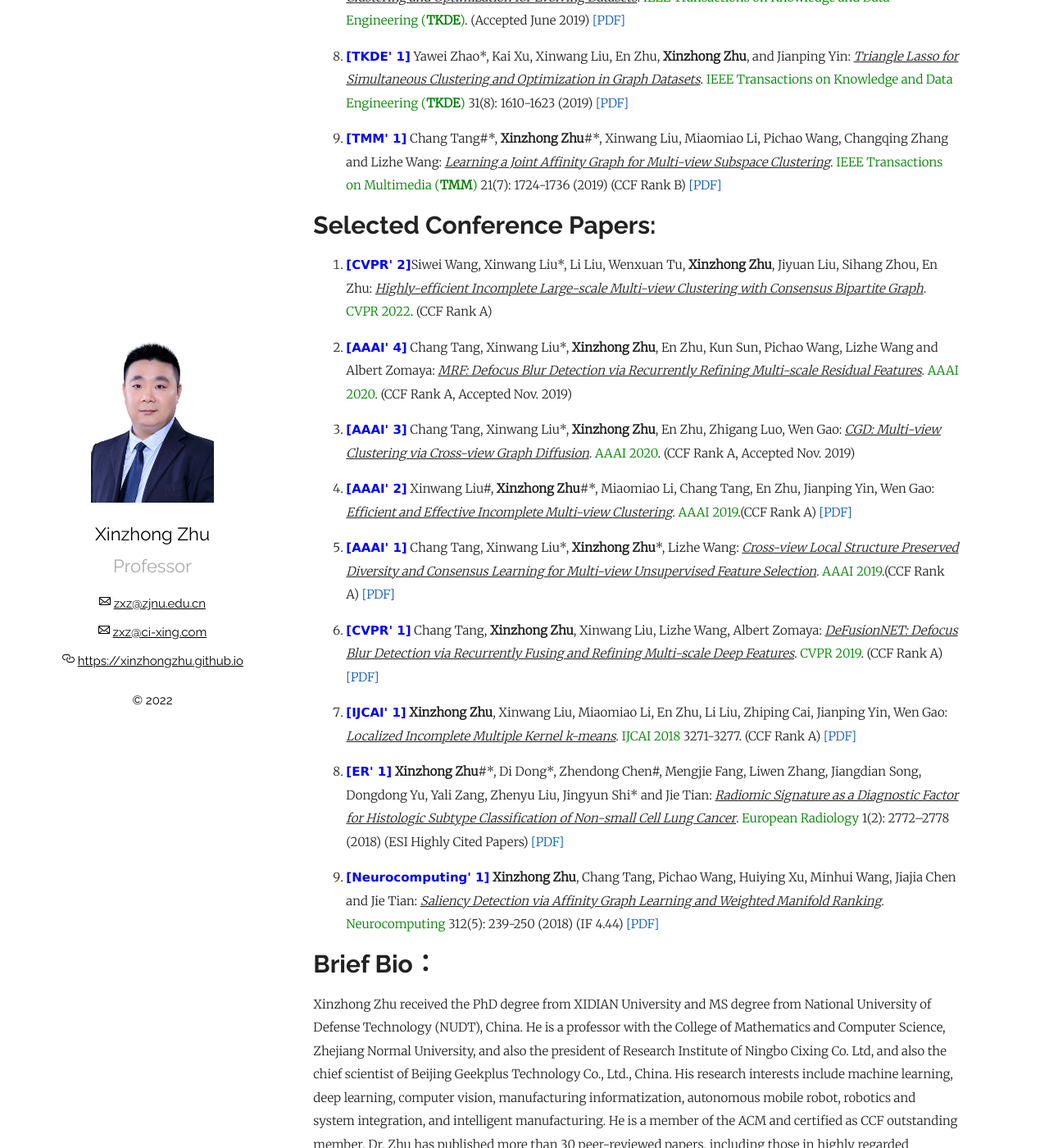
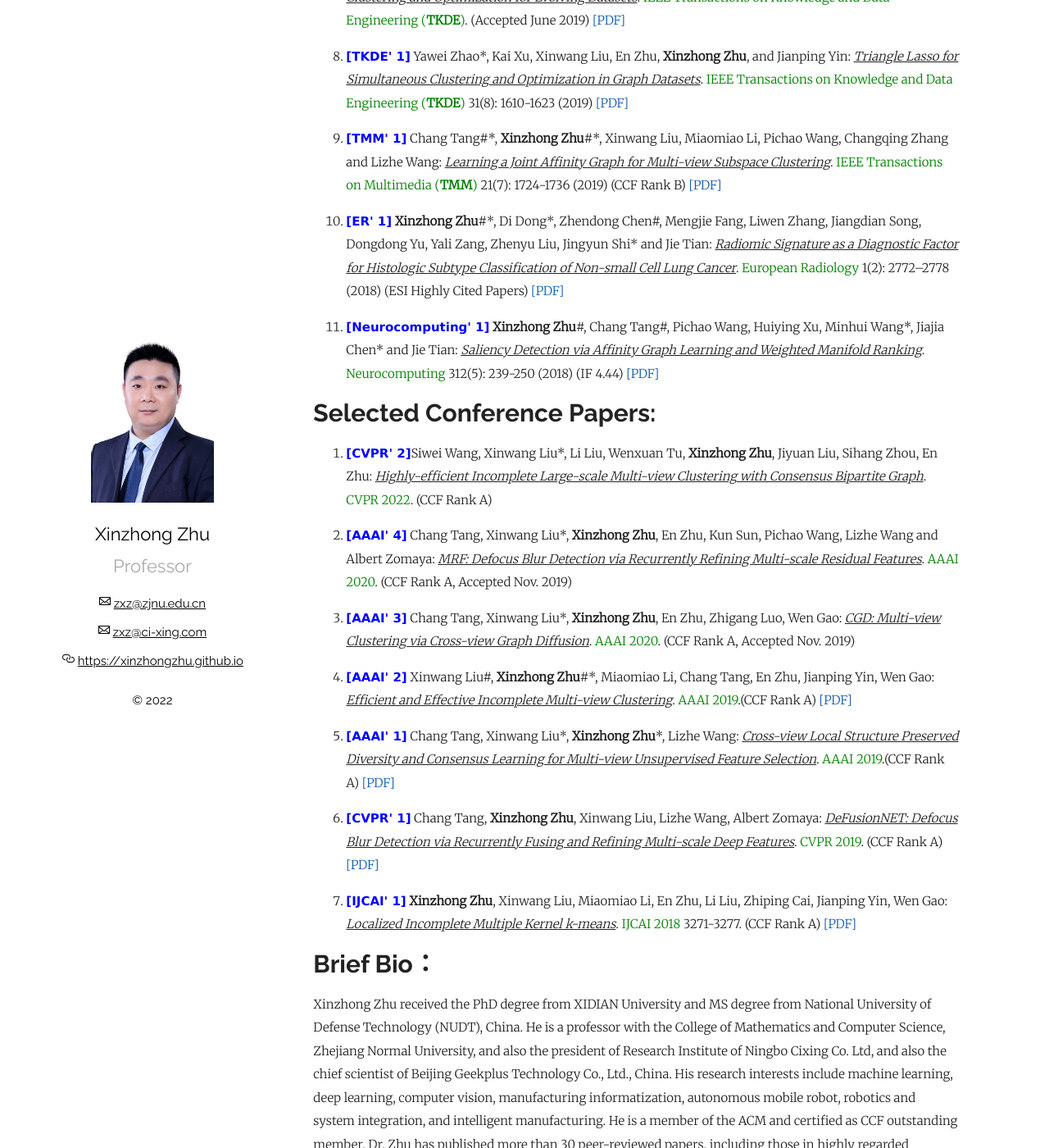
Before and after one commit to xinzhongzhu/xinzhongzhu.github.io, a Jekyll site: the page built from index.md, in a window 1280 px wide and 1400 px high, scrolled down 970 px. Shown: the whole window at 82% size. Built offline with Jekyll 4.4.1, drawn with Linux system fonts in a browser that asks for light colours; our own code applies the rules of GitHub Pages for plain Markdown files; part of the change alters nothing that is shown.

Commit message:
Update index.md

```diff
--- a/index.md
+++ b/index.md
@@ -35,6 +35,14 @@ Please drop me a message by email: <u>zxz@zjnu.edu.cn</u> or <u>zxz@ci-xing.com<
 
 <p style="margin-top: 8px;"><li><font face="verdana" color="blue"><b>[TMM' 1]</b></font> Chang Tang#*, <b>Xinzhong Zhu</b>#*, Xinwang Liu, Miaomiao Li, Pichao Wang, Changqing Zhang and Lizhe Wang: <i><u>Learning a Joint Affinity Graph for Multi-view Subspace Clustering</u></i>. <font color="green">IEEE Transactions on Multimedia (<b>TMM</b>)</font> 21(7): 1724-1736 (2019) (CCF Rank B) <a href = "https://sci-hub.tw/https://ieeexplore.ieee.org/abstract/document/8587193/">[PDF]</a></li></p>
 
+
+ <p style="margin-top: 8px;"><li><font face="verdana" color="blue"><b>[ER' 1]</b></font> <b>Xinzhong Zhu</b>#*, Di Dong*, Zhendong Chen#, Mengjie Fang, Liwen Zhang, Jiangdian Song, Dongdong Yu, Yali Zang, Zhenyu Liu, Jingyun Shi* and Jie Tian: <i><u>Radiomic Signature as a Diagnostic Factor for Histologic Subtype Classification of Non-small Cell Lung Cancer</u></i>. <font color="green">European Radiology</font> 1(2): 2772–2778 (2018) (ESI Highly Cited Papers) <a href = "https://miracle-fmh.github.io/doc/paper_ER_RadiomicsSig.pdf">[PDF]</a></li></p>
+
+
+
+ <p style="margin-top: 8px;"><li><font face="verdana" color="blue"><b>[Neurocomputing' 1]</b></font> <b>Xinzhong Zhu</b>#, Chang Tang#, Pichao Wang, Huiying Xu, Minhui Wang*, Jiajia Chen* and Jie Tian: <i><u>Saliency Detection via Affinity Graph Learning and Weighted Manifold Ranking</u></i>. <font color="green">Neurocomputing</font> 312(5): 239-250 (2018) (IF 4.44) <a href = "https://miracle-fmh.github.io/doc/paper_ER_RadiomicsSig.pdf">[PDF]</a></li></p>
+
+
 </ol>
 
 # Selected Conference Papers:
@@ -56,11 +64,6 @@ Please drop me a message by email: <u>zxz@zjnu.edu.cn</u> or <u>zxz@ci-xing.com<
 <p style="margin-top: 8px;"><li><font face="verdana" color="blue"><b>[IJCAI' 1]</b></font> <b>Xinzhong Zhu</b>, Xinwang Liu, Miaomiao Li, En Zhu, Li Liu, Zhiping Cai, Jianping Yin, Wen Gao: <i><u>Localized Incomplete Multiple Kernel k-means</u></i>. <font color="green">IJCAI 2018</font> 3271-3277. (CCF Rank A) <a href = "https://www.ijcai.org/proceedings/2018/0454.pdf">[PDF]</a></li></p>
 
 
- <p style="margin-top: 8px;"><li><font face="verdana" color="blue"><b>[ER' 1]</b></font> <b>Xinzhong Zhu</b>#*, Di Dong*, Zhendong Chen#, Mengjie Fang, Liwen Zhang, Jiangdian Song, Dongdong Yu, Yali Zang, Zhenyu Liu, Jingyun Shi* and Jie Tian: <i><u>Radiomic Signature as a Diagnostic Factor for Histologic Subtype Classification of Non-small Cell Lung Cancer</u></i>. <font color="green">European Radiology</font> 1(2): 2772–2778 (2018) (ESI Highly Cited Papers) <a href = "https://miracle-fmh.github.io/doc/paper_ER_RadiomicsSig.pdf">[PDF]</a></li></p>
-
-
-
- <p style="margin-top: 8px;"><li><font face="verdana" color="blue"><b>[Neurocomputing' 1]</b></font> <b>Xinzhong Zhu</b>, Chang Tang, Pichao Wang, Huiying Xu, Minhui Wang, Jiajia Chen and Jie Tian: <i><u>Saliency Detection via Affinity Graph Learning and Weighted Manifold Ranking</u></i>. <font color="green">Neurocomputing</font> 312(5): 239-250 (2018) (IF 4.44) <a href = "https://miracle-fmh.github.io/doc/paper_ER_RadiomicsSig.pdf">[PDF]</a></li></p>
 
 
 
```
